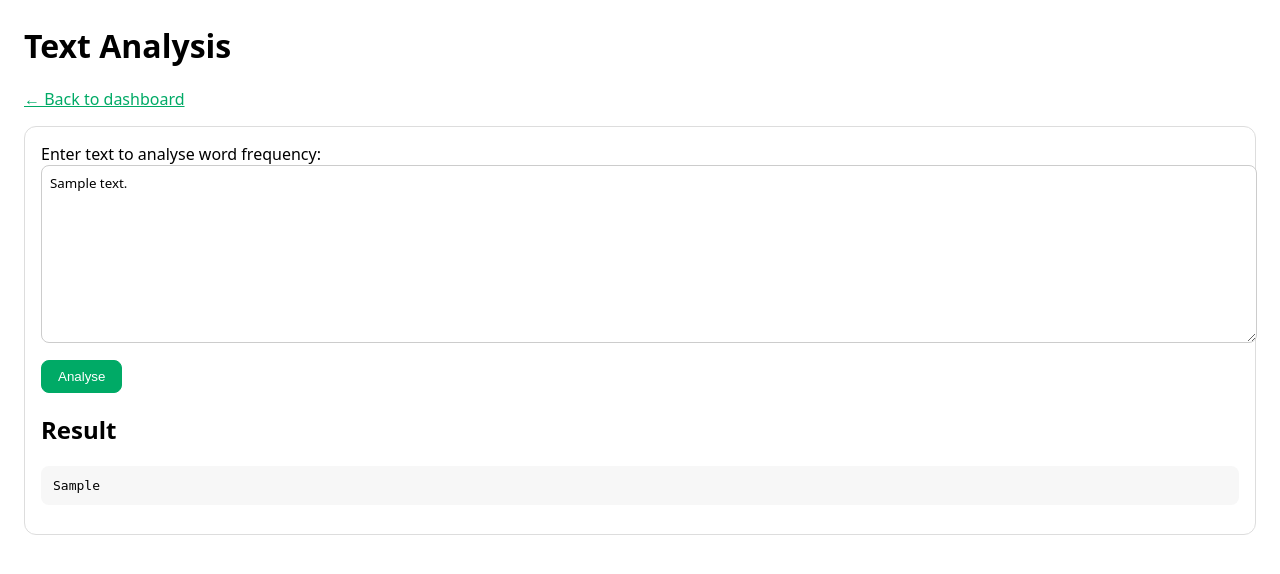
After one commit to M-Aga/coman, a Python web app: template modules/ui/templates/analysis.html in a window 1280 px wide. The commit adds this page. Shown: the top 574 px of the page. Run offline with Jinja, Linux system fonts and the light colour scheme; the template is opened without the code that fills it: most values are stand-ins (such as "Sample title", 1, 10 or a date in 2020).

Commit message:
Add analysis UI page for frequency endpoint

```diff
--- /dev/null
+++ b/modules/ui/templates/analysis.html
@@ -0,0 +1,37 @@
+<!doctype html>
+<html>
+<head>
+  <meta charset="utf-8">
+  <title>Coman UI &mdash; Text Analysis</title>
+  <style>
+    body{font-family:system-ui,Arial;margin:24px}
+    a{color:#0a6}
+    .card{border:1px solid #ddd;border-radius:12px;padding:16px;margin:12px 0}
+    textarea{width:100%;min-height:160px;font-family:inherit;padding:8px;border-radius:8px;border:1px solid #ccc}
+    button{padding:8px 16px;border-radius:8px;border:1px solid #0a6;background:#0a6;color:#fff;cursor:pointer}
+    button:hover{background:#088}
+    .error{color:#b00020;margin-top:12px}
+    pre{background:#f7f7f7;padding:12px;border-radius:8px;overflow:auto}
+  </style>
+</head>
+<body>
+  <h1>Text Analysis</h1>
+  <p><a href="/ui">&larr; Back to dashboard</a></p>
+  <div class="card">
+    <form method="post" action="/ui/analysis/run">
+      <label for="text">Enter text to analyse word frequency:</label>
+      <textarea id="text" name="text" required>{{ text }}</textarea>
+      <div style="margin-top:12px">
+        <button type="submit">Analyse</button>
+      </div>
+    </form>
+    {% if error %}
+    <div class="error">{{ error }}</div>
+    {% endif %}
+    {% if result_json %}
+    <h2>Result</h2>
+    <pre>{{ result_json }}</pre>
+    {% endif %}
+  </div>
+</body>
+</html>
--- a/modules/ui/templates/index.html
+++ b/modules/ui/templates/index.html
@@ -5,4 +5,5 @@
 <div class="card"><a href="/ui/tools">Tools</a></div>
 <div class="card"><a href="/ui/integrations">Integrations</a></div>
 <div class="card"><a href="/ui/rules">Rules (Extended)</a></div>
+<div class="card"><a href="/ui/analysis">Text Analysis</a></div>
 </body></html>
```
Also changed, not shown: modules/ui/mount.py (+59 -7 lines).
